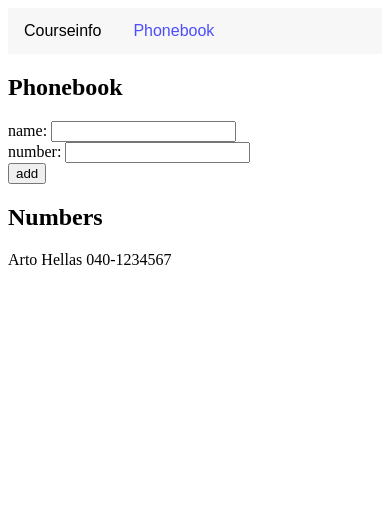
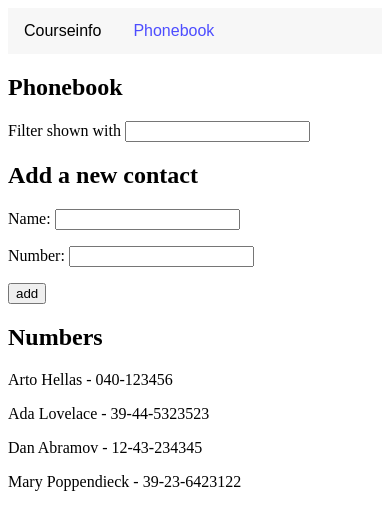
Before and after one commit to SantiRock/Full-Stack-Open-Part2, a React (Create React App) app: page /#/phonebook in a window 390 px wide. Shown: the top 530 px of the page. Built offline with nearby package versions, Linux system fonts and the light colour scheme.

Commit message:
2.10: The Phonebook Step5

```diff
--- a/src/pages/phonebook.js
+++ b/src/pages/phonebook.js
@@ -1,16 +1,61 @@
 import { useState } from 'react'
 
+const Filter = ( {handleFilter} ) => {
+    return (
+        <form>
+            <div>
+                Filter shown with <input
+                onChange={handleFilter}
+                />
+            </div>
+        </form>
+    )
+}
+
+const PersonForm = ( {addPerson, newName, handlePersonChange,
+    newNumber, handleNumberChange} ) => {
+        return (
+            <form onSubmit={addPerson}>
+                <div>
+                    Name: <input
+                    value={newName}
+                    onChange={handlePersonChange}
+                    />
+                </div>
+                <p></p>
+                <div>
+                    Number: <input
+                    value={newNumber}
+                    onChange={handleNumberChange}
+                    />
+                </div>
+                <p></p>
+                <div>
+                    <button type='submit' >add</button>
+                </div>
+            </form>
+        )
+    }
+
+const Person = ( { name, number} ) => <p>{name} - {number}</p>
+
+const Persons = ( {showAll} ) => showAll.map(person =>
+<Person key={person.id} name={person.name} number={person.number}/>)
 
 const Phonebook = () => {
     const [persons, setPersons] = useState([
-        { name: 'Arto Hellas', number: '040-1234567'}
+        { name: 'Arto Hellas', number: '040-123456', id: 1 },
+        { name: 'Ada Lovelace', number: '39-44-5323523', id: 2 },
+        { name: 'Dan Abramov', number: '12-43-234345', id: 3 },
+        { name: 'Mary Poppendieck', number: '39-23-6423122', id: 4 }
     ])
 
-    const [newName, setName] = useState('');
-    const [newNumber, setNumber] =useState('');
+    const [newName, setName] = useState('')
+    const [newNumber, setNumber] =useState('')
+    const [showAll, setShowAll] = useState(persons)
 
     const addPerson = (event) => {
-    if (persons.some(person => person.name === newName)) {
+    if (persons.some(person => person.name.toLowerCase() === newName.toLowerCase())) {
         alert(newName + ' is already added you phonebook')
         setName('')
         setNumber('')
@@ -18,9 +63,11 @@ const Phonebook = () => {
         event.preventDefault()
         const personObject = {
             name: newName,
-            number: newNumber
+            number: newNumber,
+            id: persons.length + 1
         }
         setPersons(persons.concat(personObject))
+        setShowAll(persons.concat(personObject))
         setName('')
         setNumber('')
         }
@@ -34,29 +81,21 @@ const Phonebook = () => {
     setNumber(event.target.value)
    }
 
+   const handleFilter = (event) => {
+    let word = event.target.value.toLowerCase()
+    setShowAll(persons.filter(person => person.name.toLowerCase().includes(word)))
+   }
+
     return(
         <>
             <h2>Phonebook</h2>
-            <form onSubmit={addPerson}>
-                <div>
-                    name: <input
-                    value={newName}
-                    onChange={handlePersonChange}
-                    />
-                </div>
-                <div>
-                    number: <input
-                    value={newNumber}
-                    onChange={handleNumberChange}
-                    />
-                </div>
-                <div>
-                    <button type='submit' >add</button>
-                </div>
-            </form>
+            <Filter handleFilter={handleFilter}/>
+            <h2>Add a new contact</h2>
+            <PersonForm addPerson={addPerson} newName={newName}
+            handlePersonChange={handlePersonChange} newNumber={newNumber}
+            handleNumberChange={handleNumberChange}/>
             <h2>Numbers</h2>
-            {persons.map(person =>
-                <p key={person.name}>{person.name} {person.number}</p>)}
+            <Persons showAll={showAll} />
         </>
     )
 }
```
